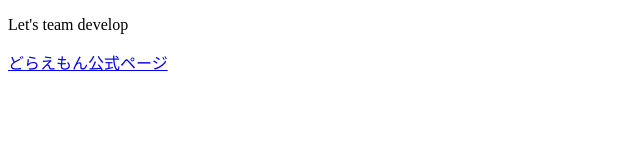
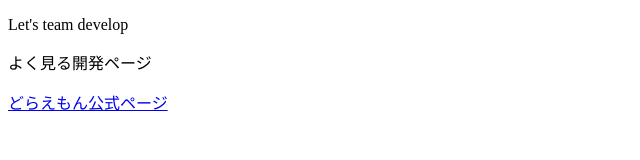
Before and after one commit to berserker963/git_git, a plain HTML site: page index.html in a window 1280 px wide. Shown: the whole page, without its empty margins (0-640 px from the left). Drawn offline with Linux system fonts and the light colour scheme.

Commit message:
index.html追記

```diff
--- a/index.html
+++ b/index.html
@@ -7,6 +7,7 @@
 </head>
 <body>
     <p>Let's team develop</p>
+    <p>よく見る開発ページ</p>
     <a href="https://dora-world.com/">どらえもん公式ページ</a>
 </body>
 </html>
```
